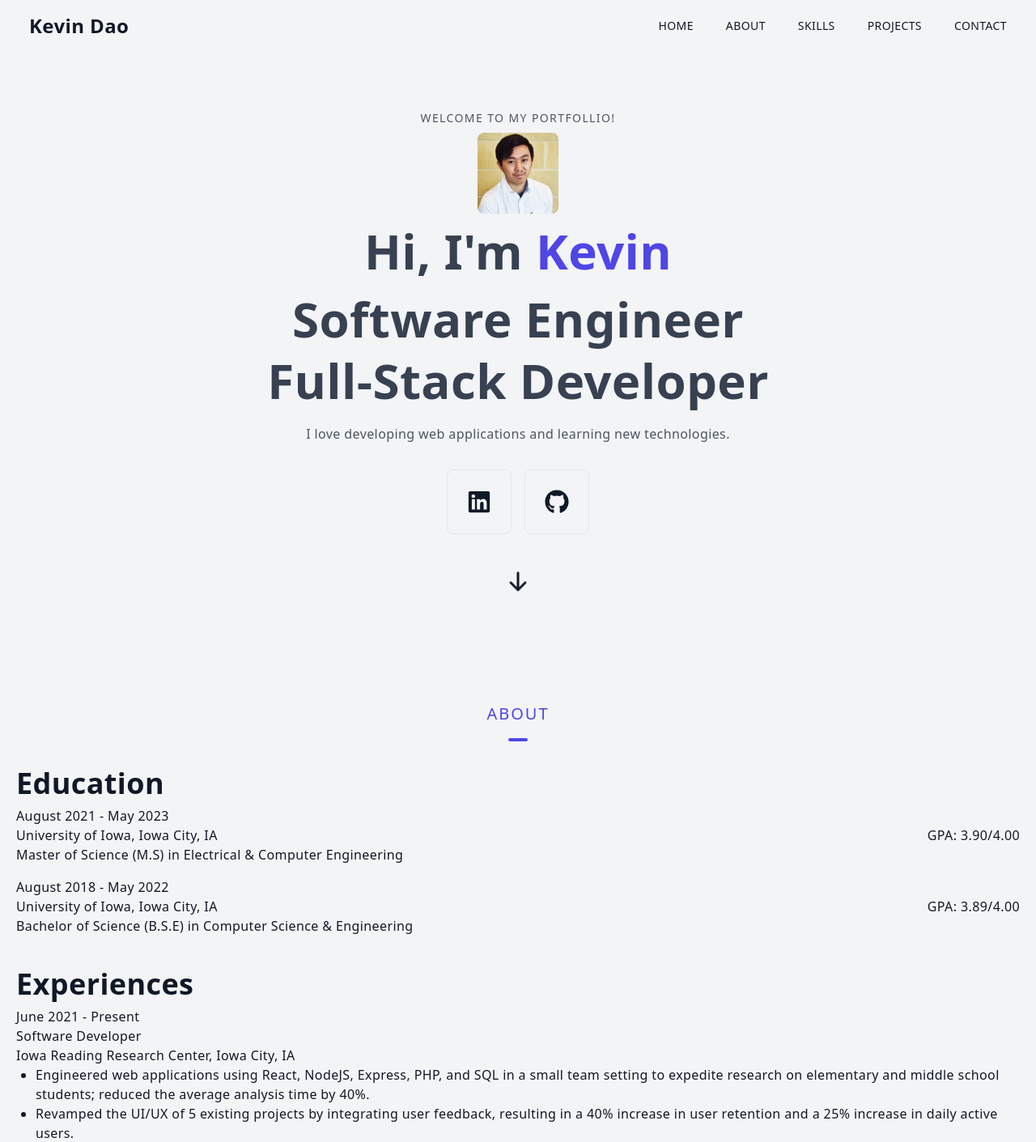
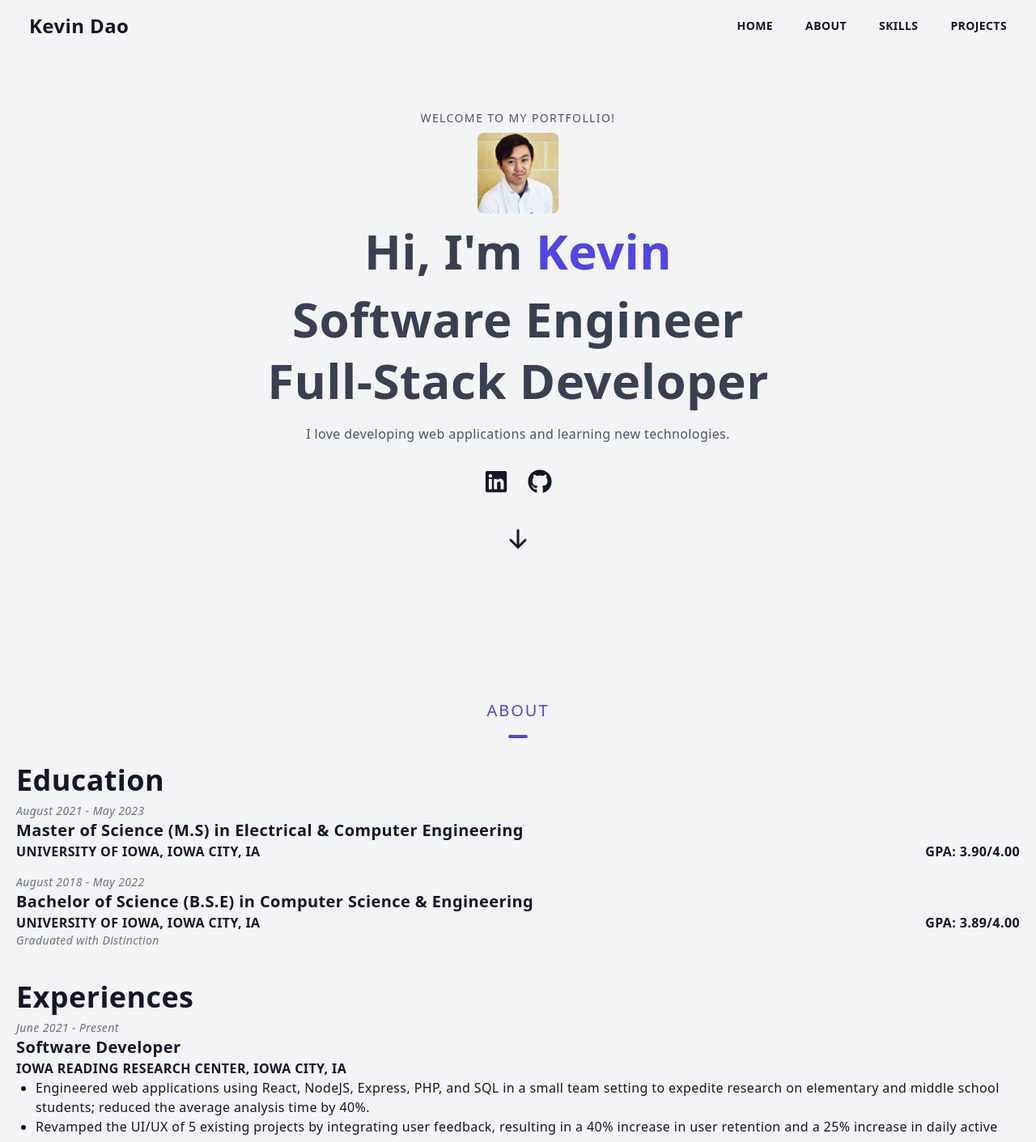
Before and after one commit to kevintdao/kevintdao.github.io, a React (Vite) app: page / in a window 1280 px wide. Shown: the top 1411 px of the page at 81% size. Built offline with nearby package versions, Linux system fonts and the light colour scheme.

Commit message:
Update styling of about section

```diff
--- a/src/App.tsx
+++ b/src/App.tsx
@@ -1,5 +1,4 @@
 import About from "./components/About";
-import Contact from "./components/Contact";
 import Footer from "./components/Footer";
 import Main from "./components/Hero";
 import Navbar from "./components/Navbar";
@@ -18,10 +17,6 @@ const items = [
   {
     id: "projects",
     component: <Projects />,
-  },
-  {
-    id: "contact",
-    component: <Contact />,
   },
 ];
 
--- a/src/components/About.tsx
+++ b/src/components/About.tsx
@@ -4,12 +4,15 @@ const educations = [
     school: "University of Iowa, Iowa City, IA",
     gpa: "GPA: 3.90/4.00",
     degree: "Master of Science (M.S) in Electrical & Computer Engineering",
+    focus: "Focus: Software Engineering & Machine Learning",
   },
   {
     date: "August 2018 - May 2022",
     school: "University of Iowa, Iowa City, IA",
     gpa: "GPA: 3.89/4.00",
     degree: "Bachelor of Science (B.S.E) in Computer Science & Engineering",
+    focus: "Focus: Software Engineering",
+    distinction: "Graduated with Distinction",
   },
 ];
 
@@ -39,12 +42,15 @@ const About = () => {
         <h2>Education</h2>
         {educations.map((education) => (
           <div className="py-2">
-            <p>{education.date}</p>
-            <div className="flex justify-between">
+            <p className="text-sm text-gray-500 italic">{education.date}</p>
+            <p className="text-xl font-bold">{education.degree}</p>
+            <div className="flex flex-col justify-start md:flex-row md:justify-between uppercase font-semibold">
               <p>{education.school}</p>
               <p>{education.gpa}</p>
             </div>
-            <p>{education.degree} </p>
+            <p className="text-sm text-gray-500 italic">
+              {education.distinction}
+            </p>
           </div>
         ))}
       </div>
@@ -53,9 +59,9 @@ const About = () => {
         <h2>Experiences</h2>
         {experiences.map((experience) => (
           <div className="py-2">
-            <p>{experience.date}</p>
-            <p>{experience.position}</p>
-            <p>{experience.company}</p>
+            <p className="text-sm text-gray-500 italic">{experience.date}</p>
+            <p className="text-xl font-bold">{experience.position}</p>
+            <p className="uppercase font-semibold text">{experience.company}</p>
             <ul className="list-disc list-desc ml-6">
               {experience.items.map((item) => (
                 <li className="cursor-default" key={item}>
--- a/src/components/Contact.tsx
+++ /dev/null
@@ -1,12 +0,0 @@
-const Contact = () => {
-  return (
-    <div className="col-span-3">
-      <p className="uppercase text-xl tracking-widest text-indigo-600 text-center">
-        Contact
-      </p>
-      <hr className="w-6 h-1 mx-auto my-4 bg-indigo-600 border-0 rounded" />
-    </div>
-  );
-};
-
-export default Contact;
--- a/src/components/Hero.tsx
+++ b/src/components/Hero.tsx
@@ -43,10 +43,12 @@ const Main = () => {
             I love developing web applications and learning new technologies.
           </p>
 
-          <div className="flex items-center justify-between max-w-[330px] m-auto py-4 gap-4">
+          <div className="flex items-center justify-between max-w-[330px] m-auto py-4 gap-6">
             {links.map((link) => (
               <a href={link.url} target="_blank" rel="noreferrer">
-                <div className="p-6 border rounded-lg">{link.icon}</div>
+                <div className="hover:-translate-y-1 transition-transform cursor-pointer">
+                  {link.icon}
+                </div>
               </a>
             ))}
           </div>
--- a/src/components/Navbar.tsx
+++ b/src/components/Navbar.tsx
@@ -18,10 +18,6 @@ const links = [
   {
     name: "Projects",
     href: "#projects",
-  },
-  {
-    name: "Contact",
-    href: "#contact",
   },
 ];
 
@@ -58,7 +54,7 @@ const Navbar = () => {
           <ul className="hidden md:flex">
             {links.map((link) => (
               <a href={link.href} key={link.href}>
-                <li className="ml-10 text-sm uppercase hover:border-b">
+                <li className="ml-10 text-sm uppercase hover:border-b font-semibold">
                   {link.name}
                 </li>
               </a>
@@ -97,7 +93,7 @@ const Navbar = () => {
               <ul className="uppercase">
                 {links.map((link) => (
                   <a href={link.href} key={link.href}>
-                    <li className="py-4 text-sm">{link.name}</li>
+                    <li className="py-4 text-sm font-semibold">{link.name}</li>
                   </a>
                 ))}
               </ul>
--- a/src/components/Projects.tsx
+++ b/src/components/Projects.tsx
@@ -11,16 +11,18 @@ const projects = [
     title: "Tuneguessr",
     description: "A music guessing game using Spotify's API",
     img: Project1,
-    tech: "React, TypeScript, TailwindCSS",
+    tech: "Next.js, TypeScript, Mantine, tRPC, MongoDB, Spotify API, Vercel",
     github: "https://github.com/kevintdao/tuneguessr",
     demo: "https://tuneguessr.vercel.app/",
   },
   {
     title: "IoT LED Chessboard",
-    description: "A chessboard that lights up the squares of valid moves",
+    description:
+      "A chessboard that lights up the squares of valid moves and update the board on a web application",
     img: Project2,
-    tech: "React, TypeScript, TailwindCSS",
+    tech: "React (Vite), TypeScript, TailwindCSS, Node.js, Stockfish, Firebase, Raspberry Pi, Python, Arduino, C++",
     github: "https://github.com/kevintdao/LED-Chessboard",
+    demo: "https://www.youtube.com/watch?v=VBVisldkmQQ",
   },
   {
     title: "Hospital Management System",
@@ -31,9 +33,10 @@ const projects = [
   },
   {
     title: "HVAC Electronic Records",
-    description: "A system for HVAC technicians to keep track of their work",
+    description:
+      "Full stack web application for managing your buildings, units, and maintenance records for HVAC units all in one application.",
     img: Project4,
-    tech: "React, TypeScript, TailwindCSS",
+    tech: "Next.js, JavaScript, TailwindCSS, Django, Python, PostgreSQL, Heroku, Cypress, Jest",
     github: "https://github.com/kevintdao/hvac-erecords",
   },
   {
@@ -41,14 +44,14 @@ const projects = [
     description:
       "A system for school nurses to keep track of student medications",
     img: Project5,
-    tech: "React, TypeScript, TailwindCSS",
+    tech: "Ruby on Rails, Bootstrap, PostgreSQL, RSpec, Cucumber Heroku",
     github: "https://github.com/kevintdao/student-medication-logs",
   },
   {
     title: "Polling/Scheduling System",
-    description: "A system for polling and scheduling meetings",
+    description: "Web application for scheduling a poll, similar to Doodle.",
     img: Project6,
-    tech: "React, TypeScript, TailwindCSS",
+    tech: "Next.js, TailwindCSS, JavaScript, Firebase, Vercel",
     github: "https://github.com/kevintdao/senior-design-lab-3",
   },
 ];
```
Also changed, not shown: 1 other file (tests, documents, lock files or other folders).
